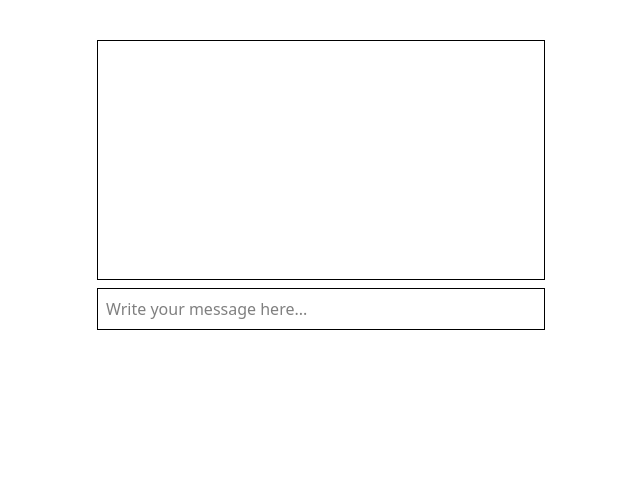
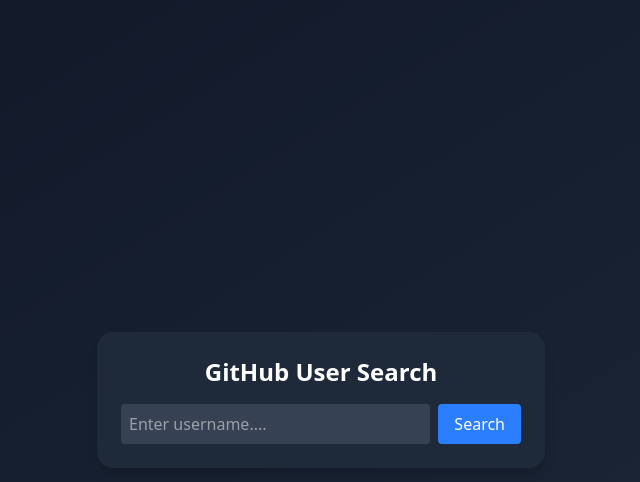
Before and after one commit to fedlearning24/Angular_Mini_Projects, an Angular app: page / in a window 1280 px wide. Shown: the top 482 px of the page, without its empty margins (319-959 px from the left). Built offline with nearby package versions, Linux system fonts and the light colour scheme.

Commit message:
GitHub-User_Search

```diff
--- a/src/app/app.html
+++ b/src/app/app.html
@@ -1,4 +1,5 @@
 <!-- <app-stopwatch></app-stopwatch> -->
 <!-- <app-quiz></app-quiz> -->
- <!-- <app-password-generator></app-password-generator> -->
-  <app-chat-ui></app-chat-ui>
+<!-- <app-password-generator></app-password-generator> -->
+<!-- <app-chat-ui></app-chat-ui> -->
+<app-github></app-github>
--- a/src/app/app.ts
+++ b/src/app/app.ts
@@ -1,9 +1,9 @@
 import { Component, signal } from '@angular/core';
-import { ChatUi } from './chat-ui/chat-ui';
+import { Github } from './github/github';
 
 @Component({
   selector: 'app-root',
-  imports: [ChatUi],
+  imports: [Github],
   templateUrl: './app.html',
   styleUrl: './app.css'
 })
--- /dev/null
+++ b/src/app/github/github.html
@@ -0,0 +1,44 @@
+<div class="min-h-screen bg-gradient-to-br from-gray-900 to-gray-800 text-white flex items-center justify-center">
+    <div class="w-full max-w-md bg-gray-800 p-6 rounded-2xl shadow-lg space-y-4">
+        <h2 class="text-2xl font-bold text-center">
+            GitHub User Search
+        </h2>
+
+        <div class="flex gap-2">
+            <input type="text" placeholder="Enter username...." class="flex-1 p-2 rounded bg-gray-700 outline-none"
+                (input)="query.set($any($event.target).value)" />
+
+            <button class="bg-blue-500 px-4 rounded hover:bg-blue-600" (click)="searchUser()">
+                Search
+            </button>
+        </div>
+
+        @if(loading()){
+        <div class="text-center text-gray-400">
+            Loading....
+        </div>
+        }
+
+        @if(error()){
+        <div class="text-center text-red-400">
+            {{ error() }}
+        </div>
+        }
+
+        @if(user()){
+        <div (click)="openProfile()"
+            class="bg-gray-700 p-4 rounded-xl text-center cursor-pointer hover:scale-105 transition transform">
+            <img [src]="user().avatar_url" alt="" class="w-20 h-20 rounded-full mx-auto mb-2 border-2 border-white">
+            <h2 class="font-bold text-lg">
+                {{user().login || user().name}}
+            </h2>
+            <p class="text-sm text-gray-300">
+                {{user().bio || 'No bio available'}}
+            </p>
+            <p class="text-xs text-gray-400 mt-2">
+                Click to view profile ->
+            </p>
+        </div>
+        }
+    </div>
+</div>
--- /dev/null
+++ b/src/app/github/github.ts
@@ -0,0 +1,45 @@
+import { Component, signal } from '@angular/core';
+
+@Component({
+  selector: 'app-github',
+  imports: [],
+  templateUrl: './github.html',
+  styleUrl: './github.css',
+})
+export class Github {
+
+  private base_url = "https://api.github.com/users/";
+
+  query = signal('');
+  user = signal<any>(null);
+  loading = signal(false);
+  error = signal('');
+
+  searchUser(){
+    if(!this.query()) return;
+    this.loading.set(true);
+    this.error.set('');
+    this.user.set(null);
+
+    fetch(this.base_url+`${this.query()}`)
+    .then(res => {
+      if(!res.ok) throw new Error('User not found');
+      return res.json();
+    })
+    .then(data => {
+      this.user.set(data);
+      this.loading.set(false);
+    })
+    .catch(err => {
+      this.error.set(err.message);
+      this.loading.set(false);
+    })
+  }
+
+  openProfile(){
+    if(this.user()){
+      window.open(this.user().html_url,'_blank');
+    }
+  }
+
+}
```
Also changed, not shown: src/app/github/github.css (added), 1 other file (tests, documents, lock files or other folders).
